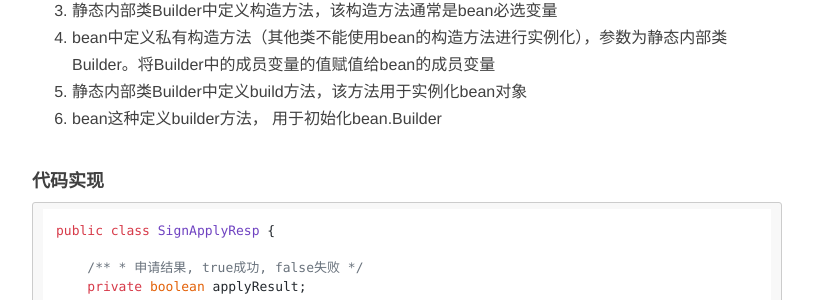
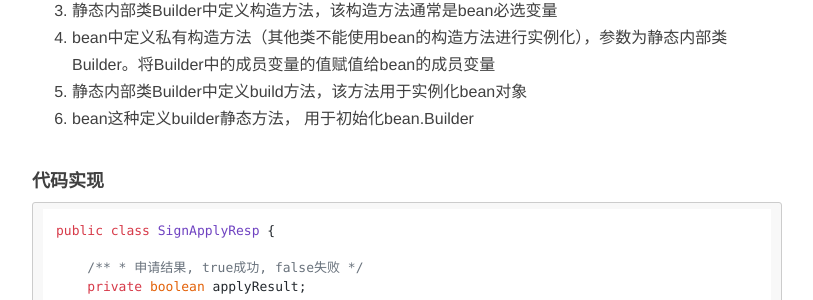
Before and after one commit to ZhouJianBoPro/ZhouJianBoPro.github.io, a Jekyll site: the page built from _posts/2022-10-14-Builder模式构造对象.md, in a window 1280 px wide and 900 px high, scrolled down 692 px. Shown: the part 150-450 px from the top of the window, without its empty margins (233-1046 px from the left). Built offline with Jekyll 4.4.1, drawn with Linux system fonts in a browser that asks for light colours; nearby versions of some CDN libraries; comment, search, counter and statistics services are not loaded.

````diff
--- a/_posts/2022-10-14-Builder模式构造对象.md
+++ b/_posts/2022-10-14-Builder模式构造对象.md
@@ -19,7 +19,7 @@ tags: [designMode]
 3. 静态内部类Builder中定义构造方法，该构造方法通常是bean必选变量
 4. bean中定义私有构造方法（其他类不能使用bean的构造方法进行实例化），参数为静态内部类Builder。将Builder中的成员变量的值赋值给bean的成员变量
 5. 静态内部类Builder中定义build方法，该方法用于实例化bean对象
-6. bean这种定义builder方法， 用于初始化bean.Builder
+6. bean这种定义builder静态方法， 用于初始化bean.Builder
 
 #### 代码实现
 ```java
````
